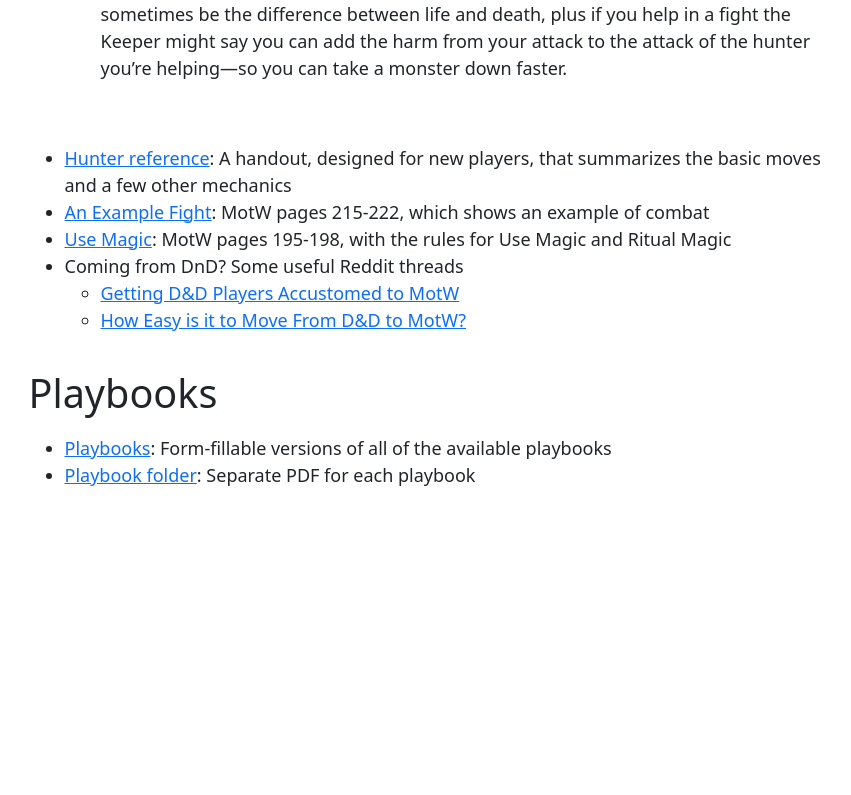
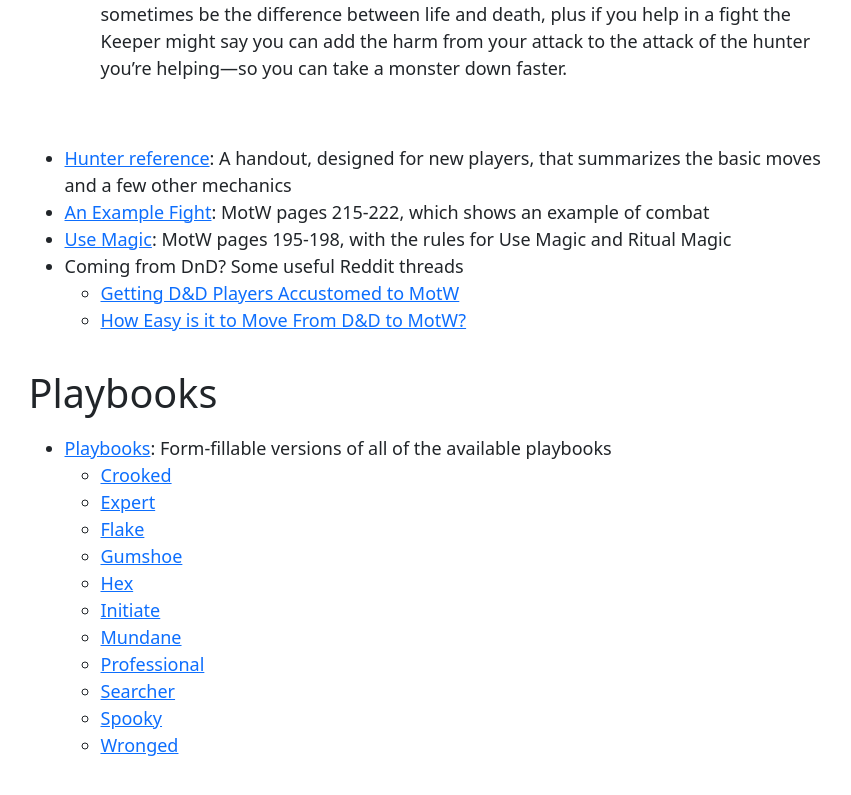
Before and after one commit to dhicks/sutters-mill, a plain HTML site: page index.html in a window 1280 px wide. Shown: the part 997-1792 px from the top of the page, without its empty margins (141-992 px from the left). Before the commit the page ends 1582 px from the top, so only its background shows below. Drawn offline with Linux system fonts and the light colour scheme.

Commit message:
gh pages won't show folders

```diff
--- a/index.html
+++ b/index.html
@@ -116,8 +116,20 @@
 <section id="playbooks" class="level1">
 <h1>Playbooks</h1>
 <ul>
-<li><a href="playbooks-SM.pdf">Playbooks</a>: Form-fillable versions of all of the available playbooks</li>
-<li><a href="playbooks">Playbook folder</a>: Separate PDF for each playbook</li>
+<li><a href="playbooks-SM.pdf">Playbooks</a>: Form-fillable versions of all of the available playbooks
+<ul>
+<li><a href="playbooks/Crooked.pdf">Crooked</a></li>
+<li><a href="playbooks/Expert.pdf">Expert</a></li>
+<li><a href="playbooks/Flake.pdf">Flake</a></li>
+<li><a href="playbooks/Gumshoe.pdf">Gumshoe</a></li>
+<li><a href="playbooks/Hex.pdf">Hex</a></li>
+<li><a href="playbooks/Initiate.pdf">Initiate</a></li>
+<li><a href="playbooks/Mundane.pdf">Mundane</a></li>
+<li><a href="playbooks/Professional.pdf">Professional</a></li>
+<li><a href="playbooks/Searcher.pdf">Searcher</a></li>
+<li><a href="playbooks/Spooky.pdf">Spooky</a></li>
+<li><a href="playbooks/Wronged.pdf">Wronged</a></li>
+</ul></li>
 </ul>
 </section>
 
```
Also changed, not shown: 1 other file.
